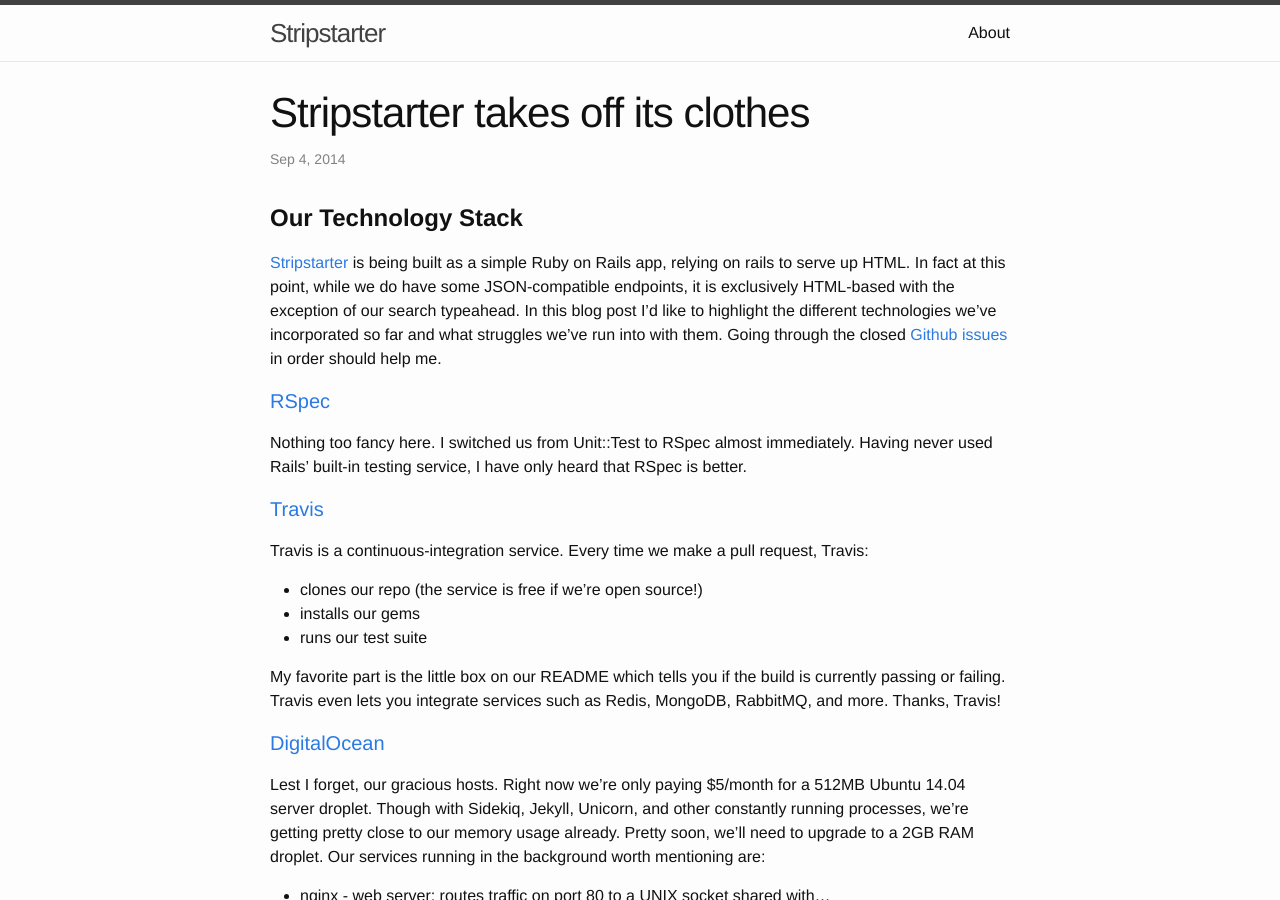
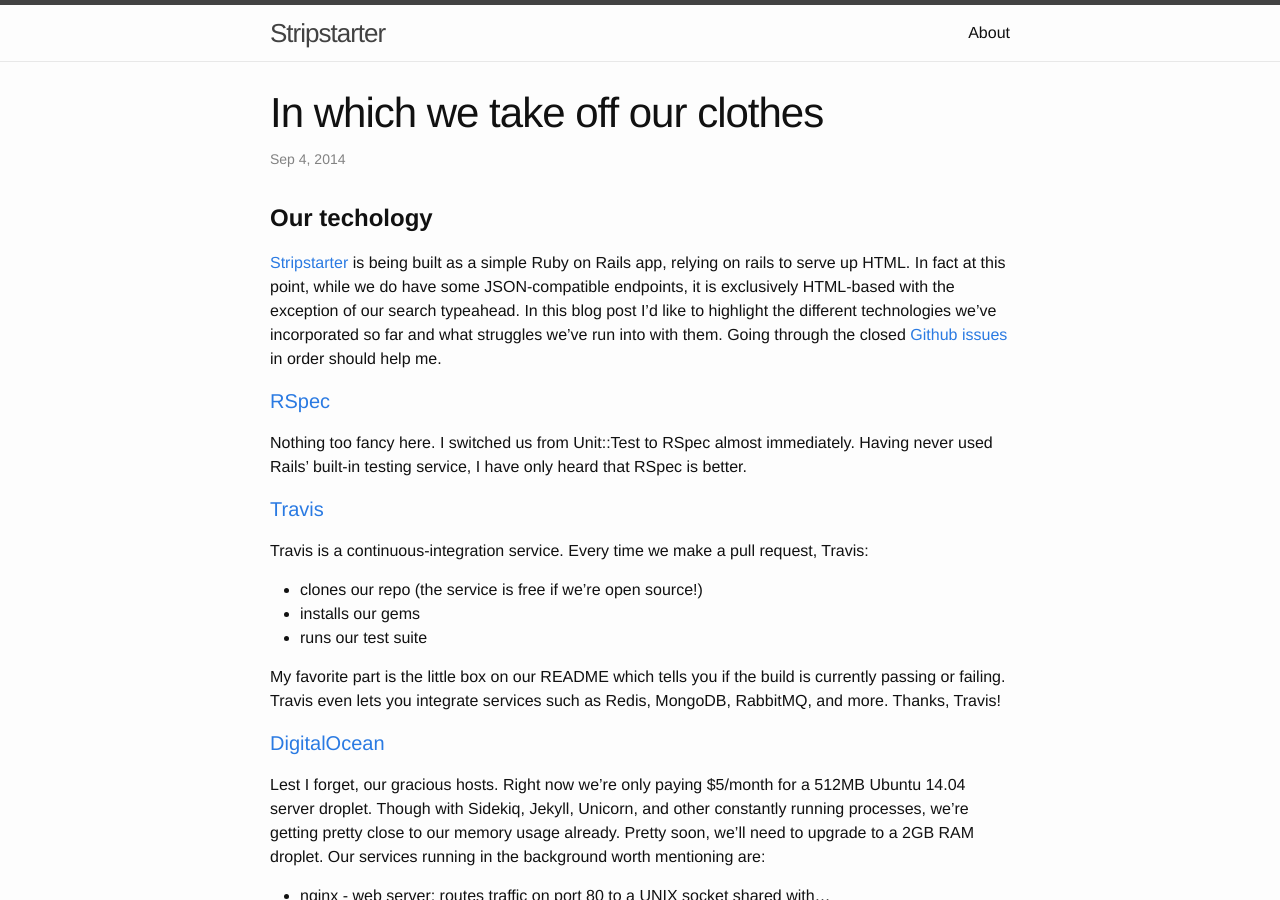
Before and after one commit to stripstarter/blog, a Jekyll site: the page built from _posts/2014-09-04-our-technology-stack.markdown, in a window 1280 px wide and 900 px high. Built offline with Jekyll 4.4.1, drawn with Linux system fonts in a browser that asks for light colours.

Commit message:
Copy change

```diff
--- a/_posts/2014-09-04-our-technology-stack.markdown
+++ b/_posts/2014-09-04-our-technology-stack.markdown
@@ -1,10 +1,10 @@
 ---
 layout: post
-title:  "Stripstarter takes off its clothes"
+title:  "In which we take off our clothes"
 date:   2014-09-04 23:03:00
 categories: stripstarter technology
 ---
-# **Our Technology Stack**
+# **Our techology**
 
 [Stripstarter](http://stripstarter.us) is being built as a simple Ruby on Rails app, relying on rails to serve up HTML.  In fact at this point, while we do have some JSON-compatible endpoints, it is exclusively HTML-based with the exception of our search typeahead.  In this blog post I'd like to highlight the different technologies we've incorporated so far and what struggles we've run into with them.  Going through the closed [Github issues](http://github.com/stripstarter/stripstarter/issues?q=is%3Aissue+is%3Aclosed) in order should help me.
 
```
